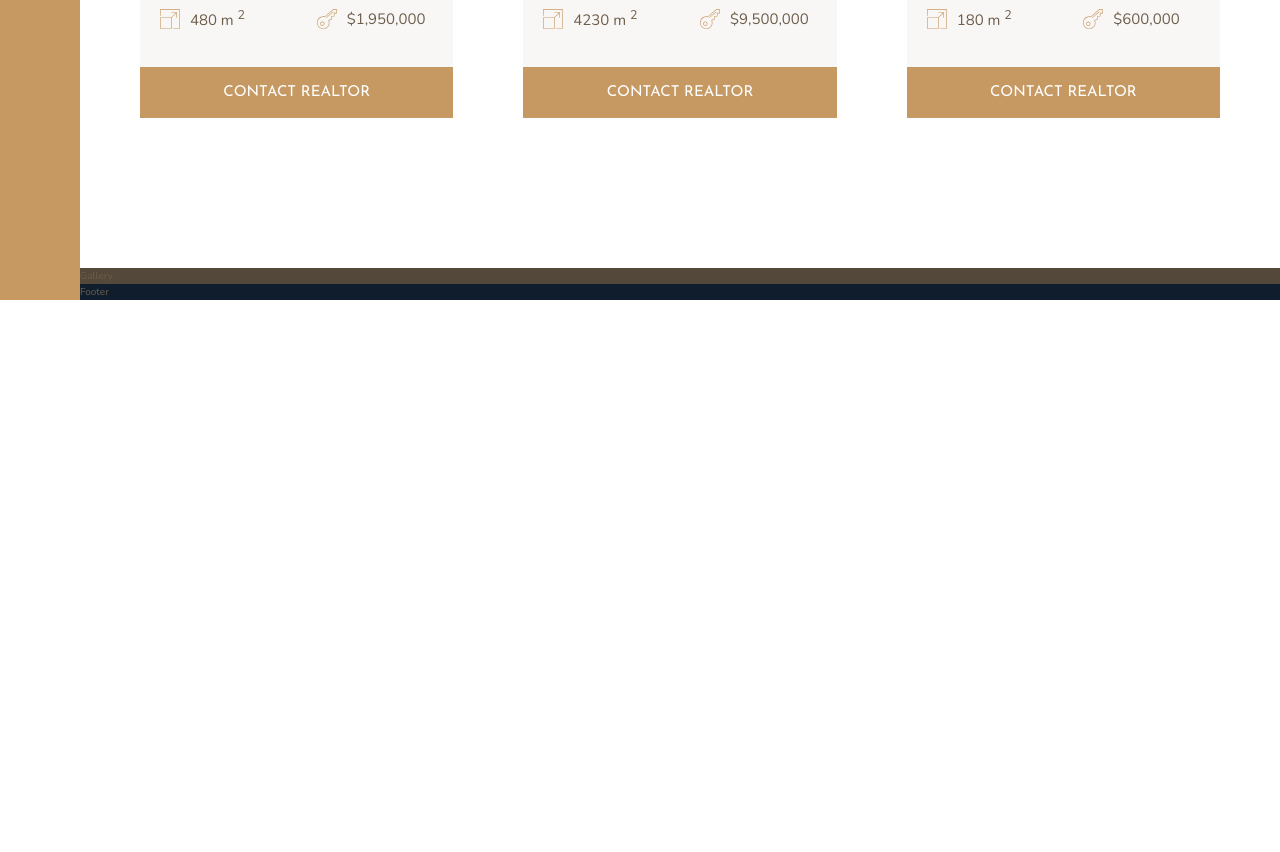
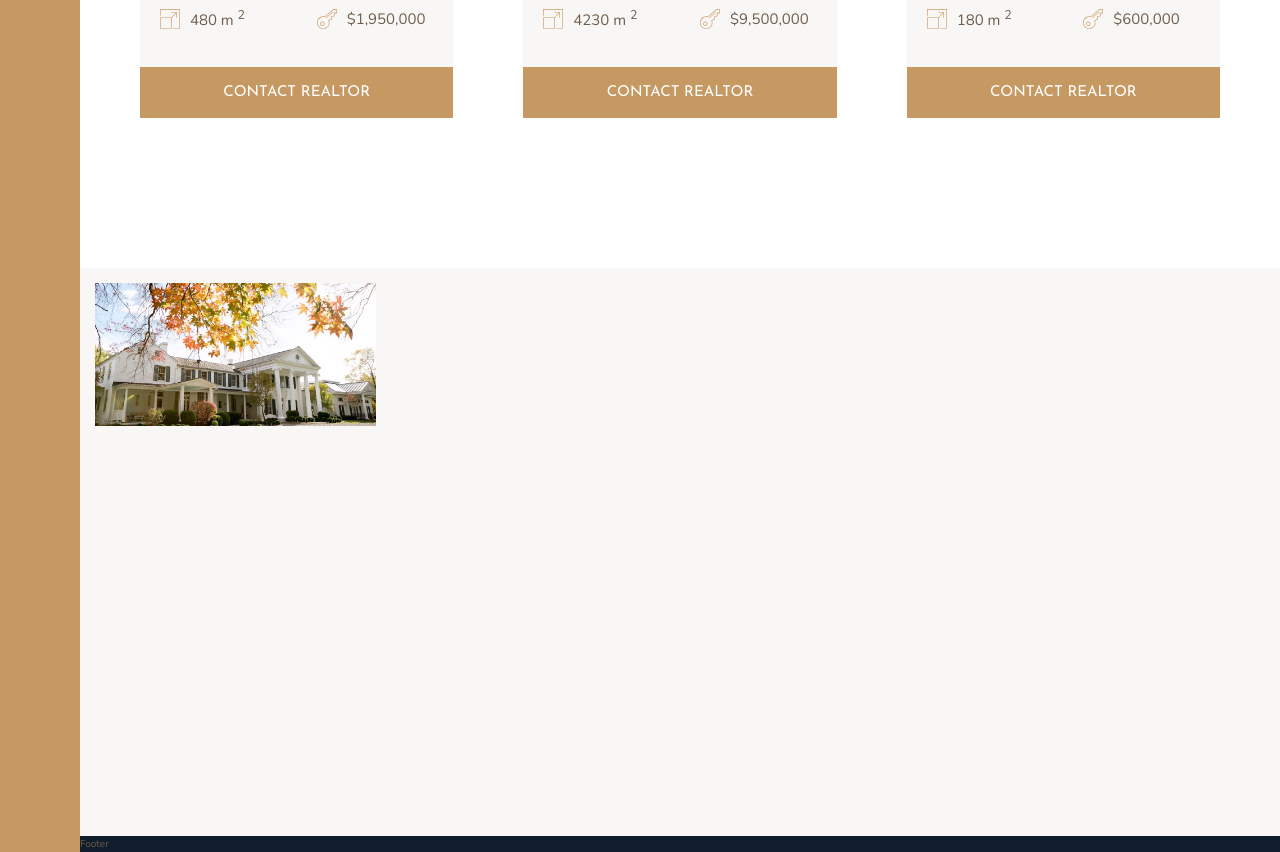
Before and after one commit to UnknownMonk/Css-grid-website, a website: page index.html in a window 1280 px wide. Shown: the part 2831-3683 px from the top of the page. Before the commit the page ends 3131 px from the top, so only its background shows below. Drawn offline with nearby package versions, Linux system fonts and the light colour scheme.

Commit message:
edited index and gallery made grid for galery section and andded 1 picture

```diff
--- a/index.html
+++ b/index.html
@@ -294,7 +294,12 @@
         </div>
     </section>
     <section class="gallery">
-        Gallery
+
+       <figure class="gallery__item gallery__item--1">
+            <img src="img/gal-1.jpeg" alt="Gallery image-1" class="gallery__img">
+
+       </figure>
+
     </section>
     <footer class="footer">
         Footer
--- a/sass/_gallery.scss
+++ b/sass/_gallery.scss
@@ -1,4 +1,29 @@
 .gallery {
-  background-color: $color-grey-dark-1;
+  background-color: $color-grey-light-1;
   grid-column: full-start / full-end;
+
+  display: grid;
+  grid-template-columns: repeat(8, 1fr);
+  grid-template-rows: repeat(7, 5vw);
+  grid-gap: 1.5rem;
+  padding: 1.5rem;
+
+  &__item {
+    &--1 {
+      grid-row: 1 / span 2;
+      grid-column: 1 / span 2;
+    }
+
+  }
+
+  &__img {
+     width: 100%;
+     height: 100%;
+     object-fit: cover;
+     display: block;
+
+  }
+
+
+
 }
```
Also changed, not shown: css/style.css.
